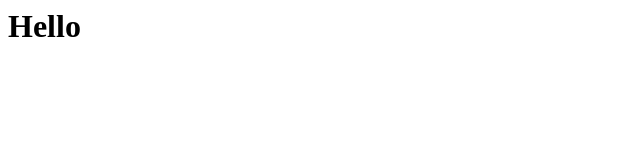
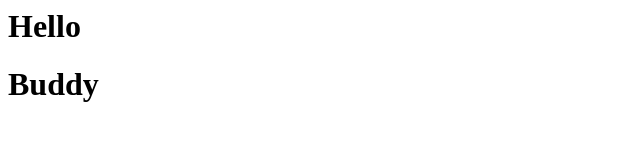
Before and after one commit to Waseel-Ahmer/Waseel-Ahmer.github.io, a plain HTML site: page index.html in a window 1280 px wide. Shown: the whole page, without its empty margins (0-640 px from the left). Drawn offline with Linux system fonts and the light colour scheme.

Commit message:
Modified index.html

```diff
--- a/index.html
+++ b/index.html
@@ -1 +1,2 @@
 <h1>Hello<h1>
+    <h1>Buddy<h1>
```
